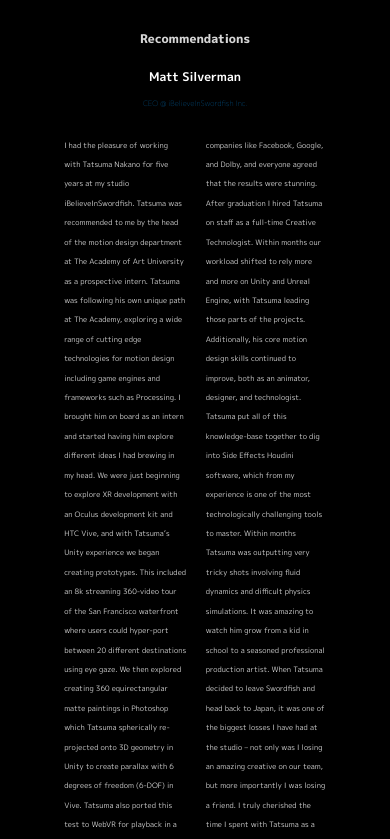
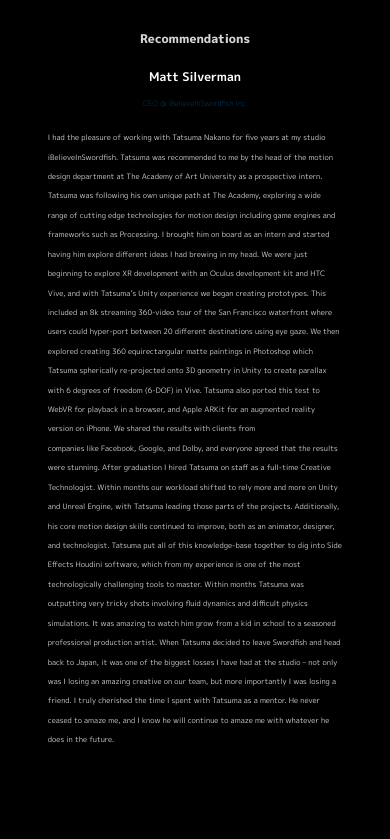
Before and after one commit to TatsumaNakano/website_public, a Next.js app: page /about in a window 390 px wide. Shown: the part 3720-4559 px from the top of the page. Built offline with nearby package versions, Linux system fonts and the light colour scheme; no server answers.

Commit message:
update: Recommendation section support mobile layout now.

```diff
--- a/src/components/aboutPage/reference/index.tsx
+++ b/src/components/aboutPage/reference/index.tsx
@@ -1,10 +1,24 @@
 import styles from "./styles.module.scss"
 import { useRecoilState } from "recoil"
 import { languageState } from "@/states"
+import React, { useState, useRef, useLayoutEffect } from 'react';
+
+import breakpoints from '@/utility/breakpoints';
 
 function Reference() {
+    const [lang, setLang] = useRecoilState(languageState);
+    const [containerWidth, setContainerWidth] = useState(0);
+    const elementRef = useRef(null);
 
-    const [lang, setLang] = useRecoilState(languageState);
+    useLayoutEffect(() => {
+        const currentElem = elementRef.current;
+
+        if (currentElem != null) {
+            setContainerWidth(currentElem["clientWidth"]);
+            const onResize = () => setContainerWidth(currentElem["clientWidth"]);
+            if (typeof (window) !== undefined) window.addEventListener("resize", onResize);
+        }
+    }, []);
 
     return (
         <div className={styles.reference}>
@@ -14,7 +28,40 @@ function Reference() {
                 <h5>Matt Silverman</h5>
                 <label><a href="https://www.ibelieveinswordfish.com/">CEO @ iBelieveInSwordfish Inc.</a></label>
                 <div>
-                    {lang == "en" ? <p>{`I had the pleasure of working with Tatsuma Nakano for five years at my studio iBelieveInSwordfish.
+                    {
+                        (() => {
+                            if (containerWidth < breakpoints.tablet) {
+                                if (lang == "en") {
+
+                                    return (<>
+                                        <p>{en_text_A}</p>
+                                        <p>{en_text_B}</p>
+                                    </>)
+
+                                } else if (lang == "ja") {
+                                    return (<>
+                                        <p>{ja_text_A}</p>
+                                        <p>{ja_text_B}</p>
+                                    </>)
+                                }
+                            } else if (containerWidth < breakpoints.mobile) {
+                                if (lang == "en") {
+
+                                    return <p>{en_text_A + en_text_B}</p>
+
+                                } else if (lang == "ja") {
+                                    return <p>{ja_text_A + ja_text_B}</p>
+                                }
+                            }
+                        })()
+                    }
+                </div>
+            </div>
+        </div >
+    );
+}
+
+const en_text_A = `I had the pleasure of working with Tatsuma Nakano for five years at my studio iBelieveInSwordfish.
                     Tatsuma was recommended to me by the head of the motion design department at The Academy of Art University as a prospective intern.
                     Tatsuma was following his own unique path at The Academy, exploring a wide range of cutting edge technologies for motion design including game engines and frameworks such as Processing.
                     I brought him on board as an intern and started having him explore different ideas I had brewing in my head. We were just beginning to explore XR development with an Oculus development kit and HTC Vive,
@@ -22,10 +69,9 @@ function Reference() {
                     This included an 8k streaming 360-video tour of the San Francisco waterfront where users could hyper-port between 20 different destinations using eye gaze.
                     We then explored creating 360 equirectangular matte paintings in Photoshop which Tatsuma spherically re-projected onto 3D geometry in Unity to create parallax with 6 degrees of freedom (6-DOF) in Vive.
                     Tatsuma also ported this test to WebVR for playback in a browser, and Apple ARKit for an augmented reality version on iPhone.
-                    We shared the results with clients from`
-                    }</p> : null}
+                    We shared the results with clients from `;
 
-                    {lang == "en" ? <p>{`companies like Facebook, Google, and Dolby, and everyone agreed that the results were stunning.
+const en_text_B = `companies like Facebook, Google, and Dolby, and everyone agreed that the results were stunning.
                     After graduation I hired Tatsuma on staff as a full-time Creative Technologist.
                     Within months our workload shifted to rely more and more on Unity and Unreal Engine, with Tatsuma leading those parts of the projects.
                     Additionally, his core motion design skills continued to improve, both as an animator, designer, and technologist.
@@ -36,30 +82,22 @@ function Reference() {
                     When Tatsuma decided to leave Swordfish and head back to Japan,
                     it was one of the biggest losses I have had at the studio – not only was I losing an amazing creative on our team,
                     but more importantly I was losing a friend. I truly cherished the time I spent with Tatsuma as a mentor.
-                    He never ceased to amaze me, and I know he will continue to amaze me with whatever he does in the future.`}</p> : null}
+                    He never ceased to amaze me, and I know he will continue to amaze me with whatever he does in the future.`;
 
-                    {lang == "ja" ? <p>{`私は五年間にわたり中野竜磨とiBelieveInSwordfishという私のスタジオで一緒に働くことができました。
+const ja_text_A = `私は五年間にわたり中野竜磨とiBelieveInSwordfishという私のスタジオで一緒に働くことができました。
                     竜磨は、アカデミー・オブ・アート大学のモーションデザイン部門の責任者からの紹介で、インターン候補として私に推薦されました
                     竜磨はアカデミーで独自の道を歩んでおり、ゲームエンジンやProcessingなどのフレームワークを含む、モーションデザインのための最先端の技術を幅広く探求していました。
                     私は彼をインターンとして迎え入れ、私の頭に浮かんだ様々なアイデアを試すよう彼に依頼しました。当時Swordfishは、Oculusの開発キットやHTC Viveを使用してXR開発を始めており、
                     竜磨のUnityの経験を活かしてプロトタイプを作成し始めました。その一環として、ユーザーが目線を利用して20の異なる目的地間をハイパーポートできる、
                     サンフランシスコの水辺の8Kストリーミング360ビデオツアーを制作しました。それからは、Photoshopで360度の等方性マットペイントを作成し、
                     それをUnityで3Dジオメトリに球面投影してViveで6自由度（6-DOF）のパララックスを作成しました。竜磨はまた、このテストをWebVRに移植してブラウザで再生できるようにし、
-                    iPhoneでの拡張現実バージョンのためにApple ARKitにも移植しました。我々はFacebook、Google、Dolbyなどの企業のクライアントと結果を共有し、皆がその結果に感動しました。`}</p> : null}
+                    iPhoneでの拡張現実バージョンのためにApple ARKitにも移植しました。我々はFacebook、Google、Dolbyなどの企業のクライアントと結果を共有し、皆がその結果に感動しました。`;
 
-                    {lang == "ja" ? <p>{
-                        `卒業後、竜磨をクリエイティブテクノロジストとして正社員として採用しました。数か月のうちに、私たちの仕事はますますUnityやUnreal Engineに依存するようになり、
+const ja_text_B = `卒業後、竜磨をクリエイティブテクノロジストとして正社員として採用しました。数か月のうちに、私たちの仕事はますますUnityやUnreal Engineに依存するようになり、
                     竜磨がプロジェクトのその部分をリードするようになりました。その他にも、アニメーターやデザイナー、技術者としての竜磨のモーションデザインの基本的なスキルも向上しました。
                     竜磨はこれらの知識を結集して、私の経験からすると最も技術的に難しいツールの一つであるSide Effects Houdiniソフトウェアに取り組みました。
                     数か月のうちに、竜磨は流体ダイナミクスや難しい物理シミュレーションを含む非常に難解なショットを出力するようになりました。学生からプロのプロダクションアーティストへと成長する姿を見るのは驚くばかりでした。
                     竜磨がSwordfishを離れて日本に戻ることを決めたとき、それは私のスタジオで経験した中で最も大きな損失の一つでした - 私たちの素晴らしいクリエイティブな仲間を失うだけでなく、
                     何よりも大切な友人を失うことになるからです。竜磨との時間をメンターとして過ごすことは本当に尊いものでした。彼の驚異的な能力には決して飽きることがなく、
-                    彼が将来どのようなことを成し遂げるかが楽しみです。(訳ChatGPT3.5+修正)`}</p> : null}
-
-                </div>
-            </div>
-        </div>
-    );
-}
-
+                    彼が将来どのようなことを成し遂げるかが楽しみです。(訳ChatGPT3.5+修正)`
 export default Reference;
--- a/src/components/aboutPage/reference/styles.module.scss
+++ b/src/components/aboutPage/reference/styles.module.scss
@@ -1,4 +1,5 @@
 @use "../../../styles/common" as c;
+@use "../../../styles/breakpoints.scss" as bp;
 
 .reference {
     @include c.section;
@@ -8,8 +9,17 @@
     }
 
     >div {
-        width: 80%;
+
         margin: 0 auto;
+
+        @media screen and (min-width: map-get(bp.$breakpoints, tablet)) {
+            width: 80%;
+        }
+
+        @media screen and (max-width: map-get(bp.$breakpoints, tablet)) {
+            width: 90%;
+        }
+
 
 
         h5 {
@@ -35,15 +45,34 @@
 
             display: flex;
 
+            @media screen and (min-width: map-get(bp.$breakpoints, tablet)) {
+                flex-direction: row;
+            }
+
+            @media screen and (max-width: map-get(bp.$breakpoints, tablet)) {
+                flex-direction: column;
+            }
+
             p {
                 color: var(--secondary);
                 line-height: 1.618rem;
                 // text-align: center;
                 font-size: 0.618rem;
-                padding-right: 1.618rem;
+                // text-indent: 1.618rem;
+
+                margin: 0;
+
+                @media screen and (min-width: map-get(bp.$breakpoints, tablet)) {
+                    padding-right: 1.618rem;
+                }
+
+                @media screen and (max-width: map-get(bp.$breakpoints, tablet)) {
+                    padding-right: 0;
+                }
 
                 &:last-child {
                     padding: 0;
+                    // text-indent: 0;
                 }
             }
         }
```
